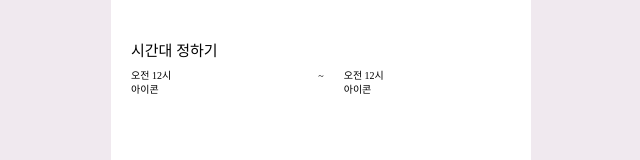
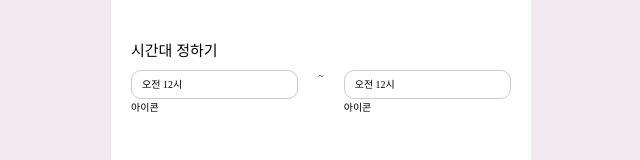
Before and after one commit to kimtaejin3/manaja, a React (Create React App) app: page / in a window 1280 px wide. Shown: the part 533-693 px from the top of the page, without its empty margins (319-959 px from the left). Built offline with nearby package versions, Linux system fonts and the light colour scheme.

Commit message:
design: MeetingTimeField의 select 스타일로 input mixin 적용

```diff
--- a/src/components/fields/MeetingTimeField.module.scss
+++ b/src/components/fields/MeetingTimeField.module.scss
@@ -18,6 +18,9 @@
 
       select {
         width: 100%;
+        @include input;
+        padding: 8px 10px;
+        box-sizing: border-box;
       }
     }
   }
```
